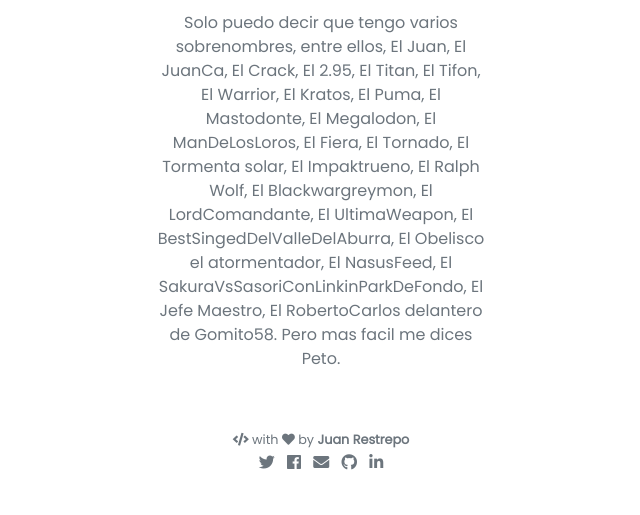
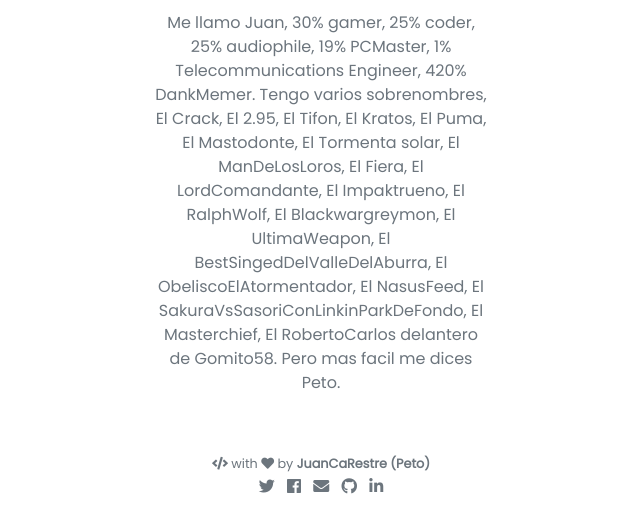
Before and after one commit to juancarestre/juanxcarestre.github.io, a Jekyll site: the page built from index.html, in a window 1280 px wide, cut to the strip 500-1015 px from the top of the page. Shown: the whole strip, without its empty margins (319-959 px from the left). Built offline with Jekyll 4.4.1, drawn with Linux system fonts in a browser that asks for light colours; nearby versions of some CDN libraries; comment, search, counter and statistics services are not loaded; before the commit the page ends 991 px from its top, so only the background shows below that.

Commit message:
Updated nicknames

```diff
--- a/_config.yml
+++ b/_config.yml
@@ -1,13 +1,14 @@
 # Site settings
 title: ZumoDeCabezaDePeto
 description: >- # this means to ignore newlines until "baseurl:"
-  Solo puedo decir que tengo varios sobrenombres, entre ellos,
-  El Juan, El JuanCa, El Crack, El 2.95, El Titan, El Tifon,
-  El Warrior, El Kratos, El Puma, El Mastodonte, El Megalodon,
-  El ManDeLosLoros, El Fiera, El Tornado, El Tormenta solar,
-  El Impaktrueno, El Ralph Wolf, El Blackwargreymon, El LordComandante,
-  El UltimaWeapon, El BestSingedDelValleDelAburra, El Obelisco el atormentador,
-  El NasusFeed, El SakuraVsSasoriConLinkinParkDeFondo, El Jefe Maestro,
+  Me llamo Juan, 30% gamer, 25% coder, 25% audiophile, 19% PCMaster,
+  1% Telecommunications Engineer, 420% DankMemer.
+  Tengo varios sobrenombres, El Crack, El 2.95,
+  El Tifon, El Kratos, El Puma, El Mastodonte,  El Tormenta solar,
+  El ManDeLosLoros, El Fiera, El LordComandante,
+  El Impaktrueno, El RalphWolf, El Blackwargreymon,
+  El UltimaWeapon, El BestSingedDelValleDelAburra, El ObeliscoElAtormentador,
+  El NasusFeed, El SakuraVsSasoriConLinkinParkDeFondo, El Masterchief,
   El RobertoCarlos delantero de Gomito58.
 
   Pero mas facil me dices Peto.
@@ -26,7 +27,7 @@ markdown: kramdown
 
 # Author Info
 author:
-  name     : Juan Restrepo
+  name     : JuanCaRestre (Peto)
   image    : https://avatars3.githubusercontent.com/u/25625702?s=400&u=af1cb66a371e770cb4fa545e4634ab1926781581&v=4
   email    : jcrestrepobedoya@gmail.com
   github   : juancarestre
```
